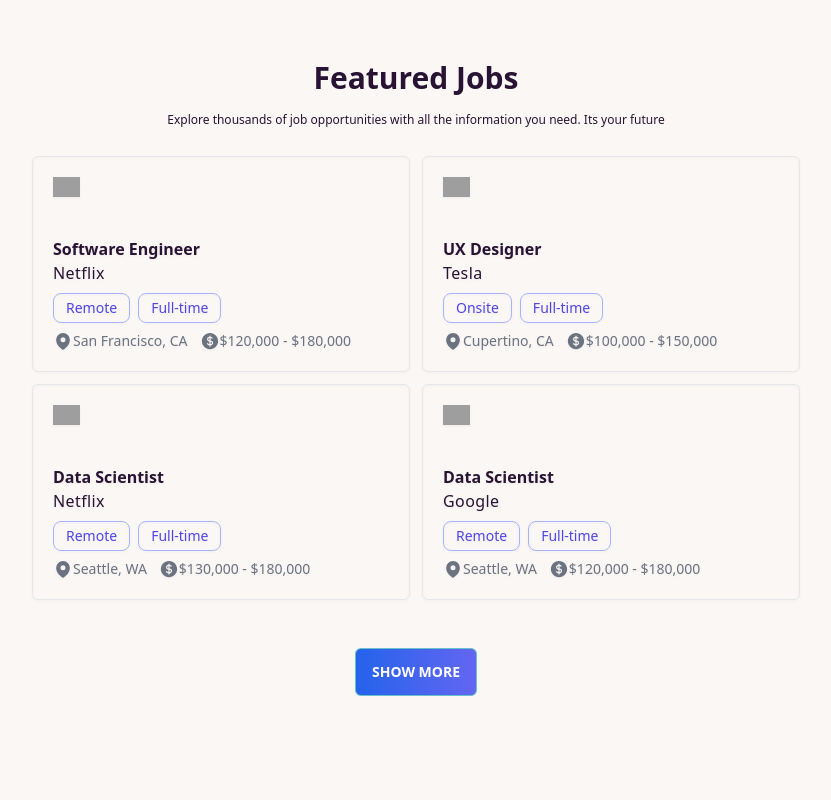
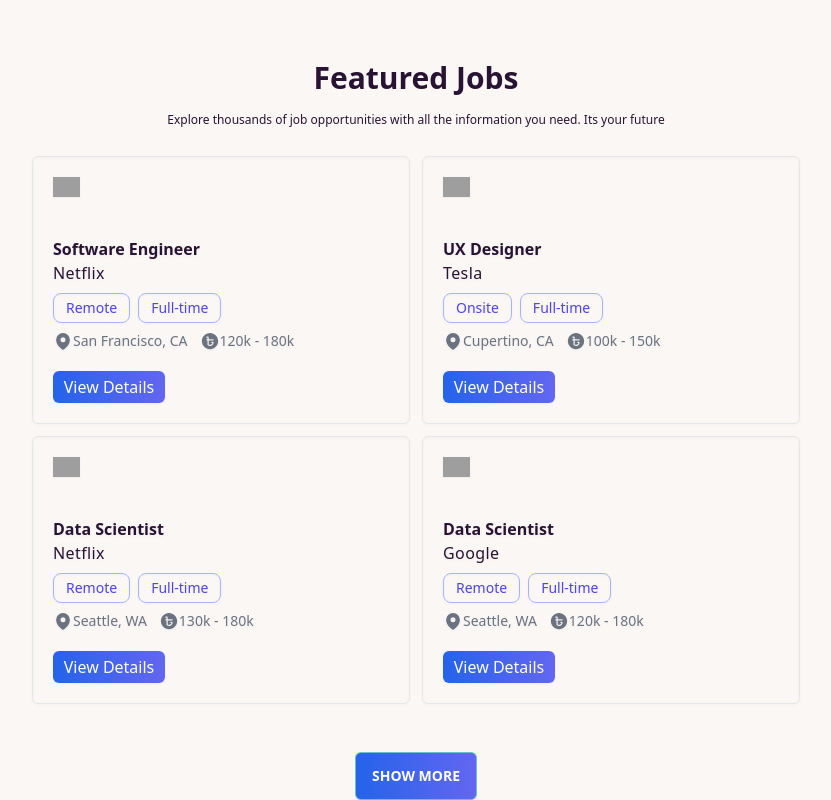
Before and after one commit to Asif419/Job-Proverder-client, a React (Vite) app: page / in a window 1280 px wide. Shown: the part 961-1761 px from the top of the page, without its empty margins (224-1055 px from the left). Before the commit the page ends 1657 px from the top, so only its background shows below. Built offline with nearby package versions, Linux system fonts and the light colour scheme; grey boxes are pictures that could not be loaded.

Commit message:
job details data loaded

```diff
--- a/public/job.json
+++ b/public/job.json
@@ -8,7 +8,7 @@
       "remote_or_onsite": "Remote",
       "location": "San Francisco, CA",
       "fulltime_or_parttime": "Full-time",
-      "salary": "$120,000 - $180,000",
+      "salary": "120k - 180k",
       "job_description": "We're seeking a software engineer with experience building large-scale distributed systems.",
       "job_responsibility": "Design, build, and maintain large-scale distributed systems. Work with other teams to ensure the system is reliable and scalable.",
       "educational_requirements": "Bachelor's degree in Computer Science or a related field",
@@ -28,7 +28,7 @@
       "remote_or_onsite": "Onsite",
       "location": "Cupertino, CA",
       "fulltime_or_parttime": "Full-time",
-      "salary": "$100,000 - $150,000",
+      "salary": "100k - 150k",
       "job_description": "We're looking for a talented UX designer to join our team.",
       "job_responsibility": "Design intuitive and elegant user experiences for our products. Work closely with other designers, engineers, and product managers.",
       "educational_requirements": "Bachelor's degree in Graphic Design, Human-Computer Interaction, or a related field",
@@ -48,7 +48,7 @@
       "remote_or_onsite": "Remote",
       "location": "Seattle, WA",
       "fulltime_or_parttime": "Full-time",
-      "salary": "$130,000 - $180,000",
+      "salary": "130k - 180k",
       "job_description": "We're seeking a data scientist to help us analyze and understand our data.",
       "job_responsibility": "Analyze large datasets using statistical techniques. Develop models and algorithms to help us understand our data better.",
       "educational_requirements": "Master's or PhD in Data Science, Statistics, or a related field",
@@ -68,7 +68,7 @@
       "remote_or_onsite": "Remote",
       "location": "Seattle, WA",
       "fulltime_or_parttime": "Full-time",
-      "salary": "$120,000 - $180,000",
+      "salary": "120k - 180k",
       "job_description": "We are looking for a data scientist to join our team and help us drive insights and inform business decisions using data.",
       "job_responsibility": "Collect, process, and analyze large datasets, build statistical models and machine learning algorithms, communicate findings to business stakeholders.",
       "educational_requirements": "Master's or PhD in Computer Science, Statistics, Mathematics, or related field",
@@ -89,7 +89,7 @@
       "remote_or_onsite": "Onsite",
       "location": "Cupertino, CA",
       "fulltime_or_parttime": "Full-time",
-      "salary": "$120,000 - $150,000",
+      "salary": "120k - 150k",
       "job_description": "We are seeking a talented UI/UX designer to help us create beautiful, intuitive user interfaces for our software products.",
       "job_responsibility": "Collaborate with product managers and engineers to design and prototype user interfaces, conduct user research and usability testing to ensure user needs are met.",
       "educational_requirements": "Bachelor's or Master's degree in Design, Human-Computer Interaction or related field",
@@ -110,7 +110,7 @@
       "remote_or_onsite": "Remote",
       "location": "Mountain View, CA",
       "fulltime_or_parttime": "Full-time",
-      "salary": "$150,000 - $200,000",
+      "salary": "150k - 200k",
       "job_description": "We are looking for a highly skilled software engineer to join our team and help us develop cutting-edge software products.",
       "job_responsibility": "Design, develop, and maintain software applications and services, collaborate with cross-functional teams to identify and solve complex software problems.",
       "educational_requirements": "Bachelor's or Master's degree in Computer Science or related field",
--- a/src/components/FeaturedJob/FeaturedJob.jsx
+++ b/src/components/FeaturedJob/FeaturedJob.jsx
@@ -1,9 +1,9 @@
 import React from 'react';
-import { MapPinIcon, CurrencyDollarIcon } from '@heroicons/react/24/solid'
+import { MapPinIcon, CurrencyBangladeshiIcon } from '@heroicons/react/24/solid'
+import { Link } from 'react-router-dom';
 
 const FeaturedJob = ({ showedJob }) => {
-  const { logo, job_title, company_name, remote_or_onsite, fulltime_or_parttime, location, salary } = showedJob;
-  console.log(job_title);
+  const { id, logo, job_title, company_name, remote_or_onsite, fulltime_or_parttime, location, salary } = showedJob;
   return (
     <div className='border rounded-md p-5 drop-shadow-sm	flex flex-col'>
       <div className=''>
@@ -17,14 +17,17 @@
       </div>
       <div className='flex gap-3'>
         <div className='flex items-center'>
-        <MapPinIcon className="h-5 w-5 text-gray-500" />
-        <p className='text-sm text-gray-500'>{location}</p>
+          <MapPinIcon className="h-5 w-5 text-gray-500" />
+          <p className='text-sm text-gray-500'>{location}</p>
         </div>
         <div className='flex items-center'>
-        <CurrencyDollarIcon className="h-5 w-5 text-gray-500" />
-        <p className='text-sm text-gray-500'>{salary}</p>
+          <CurrencyBangladeshiIcon className="h-5 w-5 text-gray-500" />
+          <p className='text-sm text-gray-500'>{salary}</p>
         </div>
       </div>
+      <Link to={`job-details/${id}`}>
+        <button className='job-details-btn'>View Details</button>
+      </Link>
     </div>
   );
 };
--- a/src/components/JobCategories/JobCategories.jsx
+++ b/src/components/JobCategories/JobCategories.jsx
@@ -24,7 +24,7 @@
         <p className='text-3xl font-semibold pt-8 md:pt-14 pb-4'>Job Category List</p>
         <p className='text-xs'>Explore thousands of job opportunities with all the information you need. Its your future</p>
       </div>
-      <div className='grid grid-cols-1 md:grid-cols-4 gap-3 mt-7'>
+      <div className='grid grid-cols-2 md:grid-cols-4 gap-3 mt-7'>
         {
           categories.map((category, index) => <JobCategory
           key={index}
--- a/src/components/JobCategory/JobCategory.jsx
+++ b/src/components/JobCategory/JobCategory.jsx
@@ -3,7 +3,7 @@
 const JobCategory = ({ category }) => {
   const { logo, name, jobs_available } = category;
   return (
-    <div className='bg-indigo-50 rounded-md p:2 md:p-5 py-4'>
+    <div className='bg-indigo-50 rounded-md p-2 md:p-5 py-4'>
       <div className='mb-5'>
         <img className='bg-indigo-100 p-2 rounded-md' src={logo} alt="" />
       </div>
--- /dev/null
+++ b/src/components/JobDetails/JobDetails.jsx
@@ -0,0 +1,16 @@
+import React, { useEffect, useState } from 'react';
+import { useLoaderData } from 'react-router-dom';
+
+const JobDetails = () => {
+  // const [job, setJob] = useState([]);
+  const job = useLoaderData();
+  // setJob(j);
+  console.log(job);
+  return (
+    <div>
+      <h2>Job Details</h2>
+    </div>
+  );
+};
+
+export default JobDetails;
--- a/src/components/Utilities/Loader.js
+++ b/src/components/Utilities/Loader.js
@@ -1,5 +1,30 @@
+
+
 export const jobsLoader = async () => {
   const res = await fetch('job.json');
   const data = await res.json();
   return data.jobs;
 };
+
+// export const jobDetailsLoader = (id) => {
+//   const [jobDetails, setJobDetails] = useState(null);
+
+//   useEffect(() => {
+//     const fetchJobDetails = async () => {
+//       const job = await jobsLoader(id);
+//       setJobDetails(job);
+//     };
+
+//     fetchJobDetails();
+//   }, [id]);
+//   console.log(jobDetails)
+//   return jobDetails;
+// };
+
+
+export const jobDetailsLoader = async (id) => {
+  const jobs = await jobsLoader();
+  const job = jobs.find(d => d.id === id);
+  console.log
+  return job;
+};
--- a/src/index.css
+++ b/src/index.css
@@ -28,3 +28,7 @@
 .job-btn {
   @apply mt-5 btn btn-primary bg-gradient-to-r from-blue-600 to-indigo-500 text-white rounded-md
 }
+
+.job-details-btn {
+  @apply mt-5 py-1 w-2/6 bg-gradient-to-r from-blue-600 to-indigo-500 text-white rounded-md
+}
--- a/src/main.jsx
+++ b/src/main.jsx
@@ -12,7 +12,8 @@
 import Statistics from './components/Statistics/Statistics';
 import AppliedJobs from './components/AppliedJobs/AppliedJobs';
 import Blogs from './components/Blogs/Blogs';
-import { jobsLoader } from './components/Utilities/Loader';
+import { jobDetailsLoader, jobsLoader } from './components/Utilities/Loader';
+import JobDetails from './components/JobDetails/JobDetails';
 
 const router = createBrowserRouter([
   {
@@ -37,6 +38,11 @@
         path: '/blogs',
         element: <Blogs></Blogs>
       },
+      {
+        path: '/job-details/:jobId',
+        element: <JobDetails></JobDetails>,
+        loader: ({params}) => jobDetailsLoader(params.jobId)
+      },
     ]
   }
 ])
```
Also changed, not shown: src/components/Layout/Main.jsx (+0 -13 lines).
